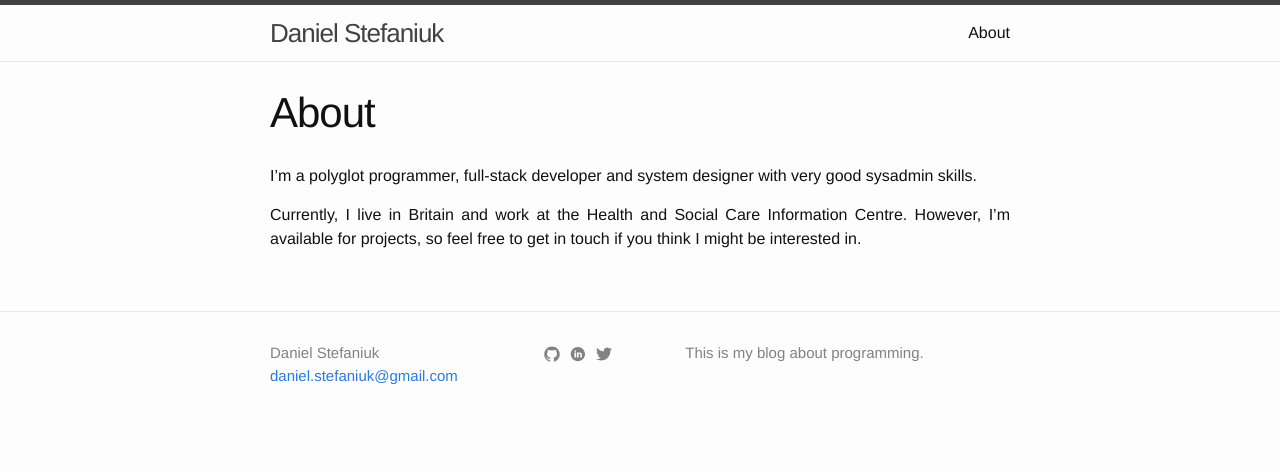
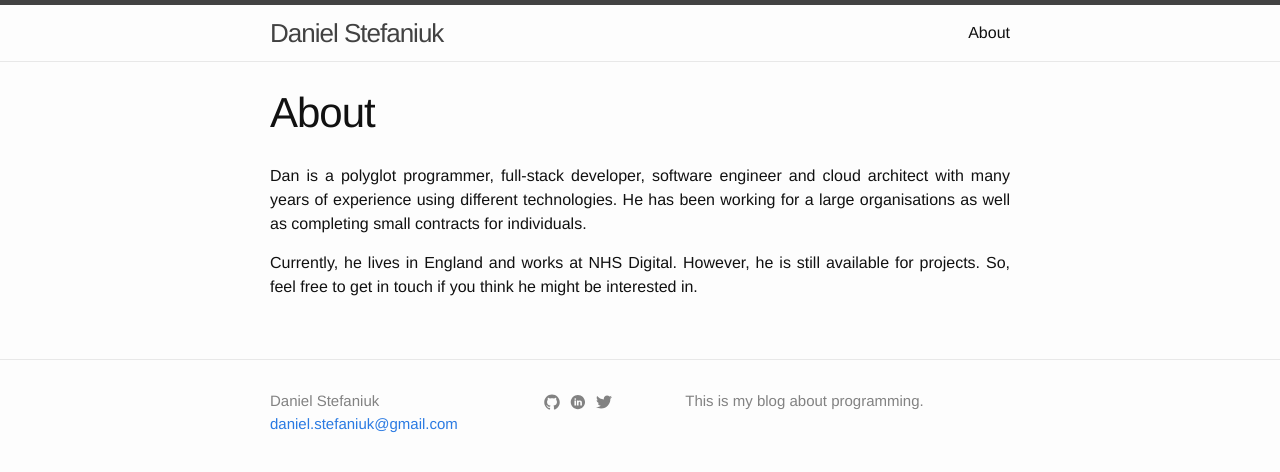
Before and after one commit to stefaniuk/dans-engineering-journal, a Jekyll site: the page built from about.md, in a window 1280 px wide. Shown: the top 472 px of the page. Built offline with Jekyll 4.4.1, drawn with Linux system fonts in a browser that asks for light colours; Markdown is read by kramdown in place of the engine named in the settings.

Commit message:
Update about page

```diff
--- a/about.md
+++ b/about.md
@@ -4,6 +4,6 @@ title: About
 permalink: /about/
 ---
 
-I'm a polyglot programmer, full-stack developer and system designer with very good sysadmin skills.
+Dan is a polyglot programmer, full-stack developer, software engineer and cloud architect with many years of experience using different technologies. He has been working for a large organisations as well as completing small contracts for individuals.
 
-Currently, I live in Britain and work at the Health and Social Care Information Centre. However, I'm available for projects, so feel free to get in touch if you think I might be interested in.
+Currently, he lives in England and works at NHS Digital. However, he is still available for projects. So, feel free to get in touch if you think he might be interested in.
```
